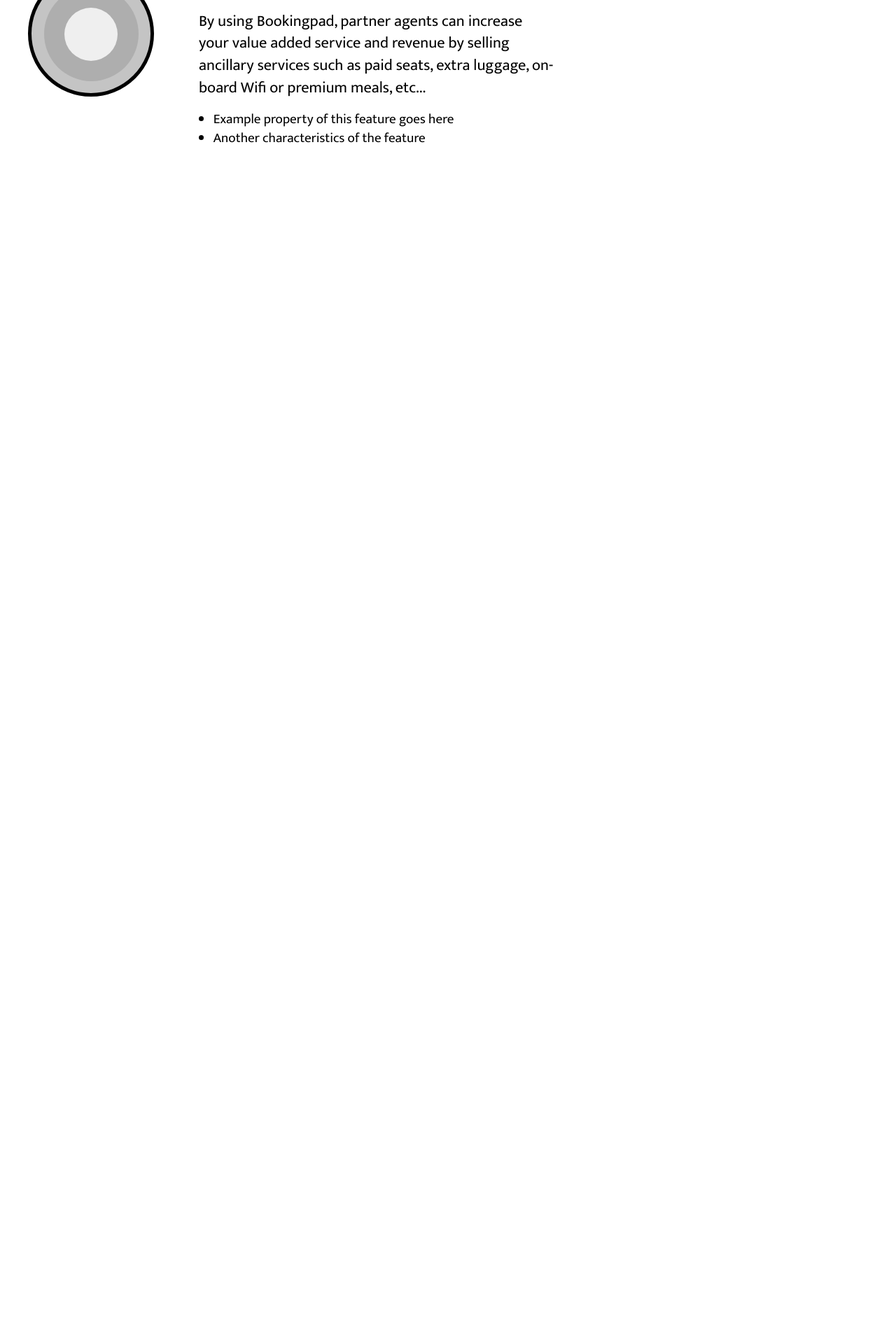
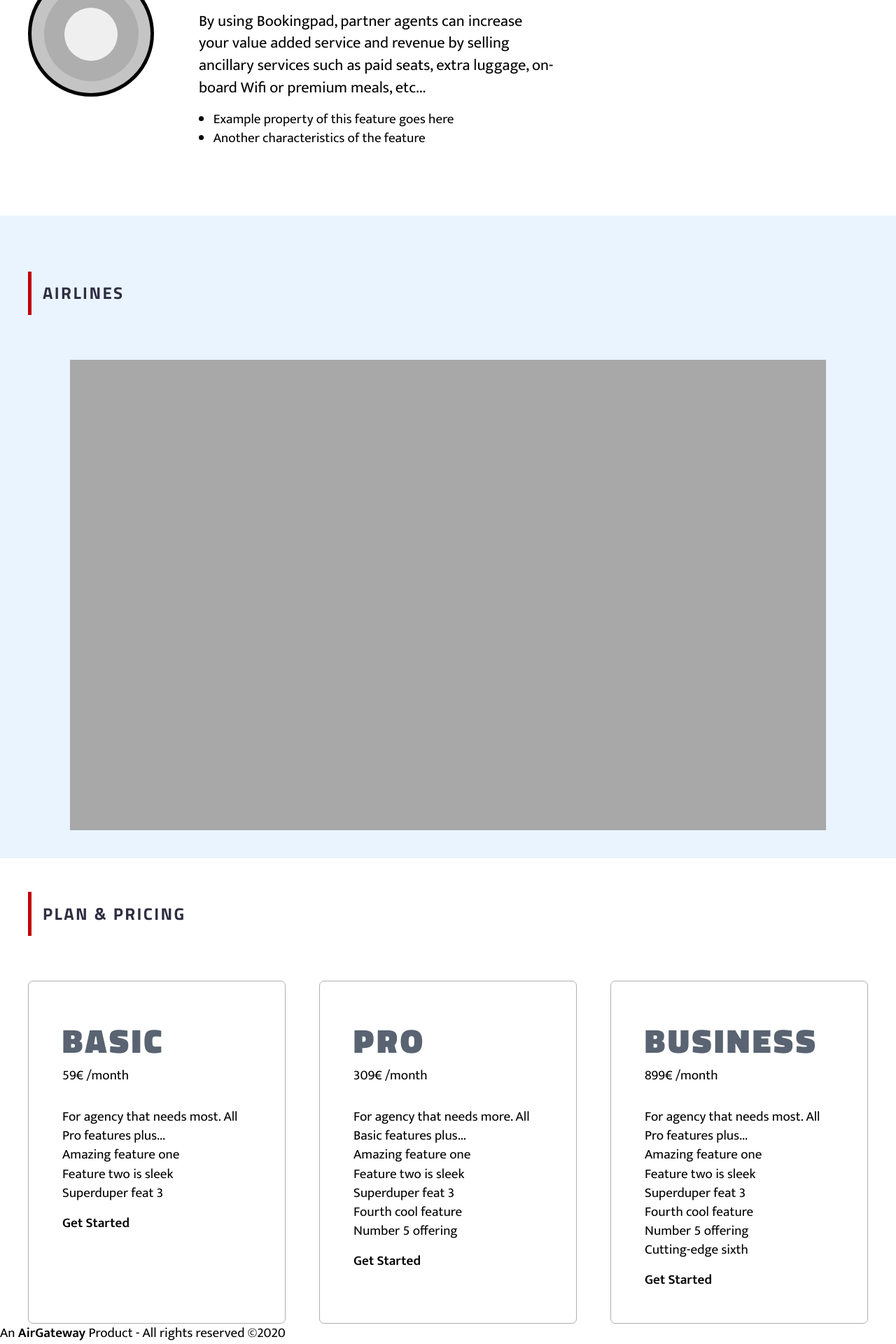
Before and after one commit to tripsimian-labs/bookingpad-web, a Jekyll site: the page built from index.md, in a window 1280 px wide. Shown: the part 1313-3233 px from the top of the page at 70% size. Built offline with Jekyll 4.4.1, drawn with Linux system fonts in a browser that asks for light colours; before the commit the page ends 1621 px from its top, so only the background shows below that.

Commit message:
Add sections for airlines and pricing&Plans

```diff
--- /dev/null
+++ b/_includes/billboard.html
@@ -0,0 +1,15 @@
+<div class="billboard">
+    <div class="wrapper">
+        <div class="billboardGrid">
+            <div class="billboardBlurb">
+                <h3>
+                    The most advanced NDC-ready booking tool for travel agents
+                </h3>
+                <a href="" class="primaryButton">Get Started</a>
+            </div>
+            <div class="billboardMedia">
+                <img src="/assets/images/videoHero.png" alt="">
+            </div>
+        </div>
+    </div>
+</div>
--- a/_includes/footer.html
+++ b/_includes/footer.html
@@ -1,6 +1,5 @@
-<footer class="site-footer">
-  <div class="site-footer">
-    <p>An <a href="https://airgateway.com/" target="new">AirGateway</a> Product - All rights reserved ©2019</p>
+<footer>
+  <div class="copyrightFooter">
+    <p>An <a href="https://airgateway.com/" target="new">AirGateway</a> Product - All rights reserved ©2020</p>
   </div>
-
 </footer>
--- /dev/null
+++ b/_includes/home_airlines.html
@@ -0,0 +1,8 @@
+<div class="homeAirlines">
+    <div class="wrapper">
+        <h2 class="sectionHeading">Airlines</h2>
+        <div class="homeAirlinesTable">
+            <img src="/assets/images/tableAirlinesPlaceholder.svg" alt="">
+        </div>
+    </div>
+</div>
--- /dev/null
+++ b/_includes/home_features.html
@@ -0,0 +1,100 @@
+<div class="homeFeatures">
+    <div class="wrapper">
+        <h2 class="sectionHeading">Product Features</h2>
+        <div class="homeFeaturesGrid">
+            <div class="homeFeaturesList">
+                <div class="homeFeaturesItem">
+                    <div class="homeFeaturesImg">
+                        <img src="/assets/images/imgFeat-01.svg" alt="">
+                    </div>
+                    <div class="homeFeaturesText">
+                        <h3>
+                            All in one tool
+                        </h3>
+                        <p>
+                            We aggregate shopping content, features, and bookings from all the NDC airlines you are
+                            authorized.
+                            All
+                            of
+                            these in one
+                            single and consistent web application.
+                        </p>
+                        <ul>
+                            <li>Example property of this feature goes here</li>
+                            <li>Another characteristics of the feature</li>
+                            <li>Perhaps a third point is needed</li>
+                        </ul>
+                    </div>
+                </div>
+                <div class="homeFeaturesItem">
+                    <div class="homeFeaturesImg">
+                        <img src="/assets/images/imgFeat-02.svg" alt="">
+                    </div>
+                    <div class="homeFeaturesText">
+                        <h3>
+                            Modern web interface
+                        </h3>
+                        <p>
+                            NDC enables airlines to deliver rich-content and ancillary services such us paid seats,
+                            extra
+                            luggage,
+                            on-board Wifi or
+                            premium meals.
+                        </p>
+                        <ul>
+                            <li>Example property of this feature goes here</li>
+                            <li>Another characteristics of the feature</li>
+                        </ul>
+                    </div>
+                </div>
+                <div class="homeFeaturesItem">
+                    <div class="homeFeaturesImg">
+                        <img src="/assets/images/imgFeat-01.svg" alt="">
+                    </div>
+                    <div class="homeFeaturesText">
+                        <h3>
+                            Increased value and revenue
+                        </h3>
+                        <p>
+                            By using Bookingpad, partner agents can increase your value added service and revenue by
+                            selling
+                            ancillary services such as paid seats, extra luggage, on-board Wifi or premium meals, etc...
+                        </p>
+                        <ul>
+                            <li>Example property of this feature goes here</li>
+                            <li>Another characteristics of the feature</li>
+                        </ul>
+                    </div>
+                </div>
+            </div>
+
+            <div class="homeUpdates">
+                <div class="homeUpdatesBox">
+                    <h3>
+                        NEWS & UPDATES
+                    </h3>
+                    <ul>
+                        <li>
+                            <a href="">
+                                Requesting and Identifying Private Fares in an NDC Offer
+                            </a>
+                            <span class="updatesDate">07-02-2020</span>
+                        </li>
+                        <li>
+                            <a href="">
+                                Grouping offers by itinerary to display all options at one glance
+                            </a>
+                            <span class="updatesDate">07-02-2020</span>
+                        </li>
+                        <li>
+                            <a href="">
+                                Added Export capability for issued Orders
+                            </a>
+                            <span class="updatesDate">07-02-2020</span>
+                        </li>
+                    </ul>
+                </div>
+            </div>
+        </div>
+    </div>
+</div>
--- /dev/null
+++ b/_includes/home_pricing.html
@@ -0,0 +1,75 @@
+<div class="homePricing">
+    <div class="wrapper">
+        <h2 class="sectionHeading">Plan & Pricing</h2>
+        <div class="homePricingGrid">
+            <div class="homePricingItem">
+                <div class="homePricingHead">
+                    <h3>Basic</h3>
+                    <div class="homePricingRate">
+                        <span>59€</span> /month
+                    </div>
+                </div>
+                <div class="homeFeaturesText">
+                    <p>
+                        For agency that needs most. All Pro features plus...
+                    </p>
+                    <ul>
+                        <li>Amazing feature one</li>
+                        <li>Feature two is sleek</li>
+                        <li>Superduper feat 3</li>
+                    </ul>
+                </div>
+                <div class="homePricingCta">
+                    <a href="">Get Started</a>
+                </div>
+            </div>
+            <div class="homePricingItem">
+                <div class="homePricingHead">
+                    <h3>Pro</h3>
+                    <div class="homePricingRate">
+                        <span>309€</span> /month
+                    </div>
+                </div>
+                <div class="homePricingText">
+                    <p>
+                        For agency that needs more. All Basic features plus...
+                    </p>
+                    <ul>
+                        <li>Amazing feature one</li>
+                        <li>Feature two is sleek</li>
+                        <li>Superduper feat 3</li>
+                        <li>Fourth cool feature</li>
+                        <li>Number 5 offering</li>
+                    </ul>
+                </div>
+                <div class="homePricingCta">
+                    <a href="">Get Started</a>
+                </div>
+            </div>
+            <div class="homePricingItem">
+                <div class="homePricingHead">
+                    <h3>Business</h3>
+                    <div class="homePricingRate">
+                        <span>899€</span> /month
+                    </div>
+                </div>
+                <div class="homePricingText">
+                    <p>
+                        For agency that needs most. All Pro features plus...
+                    </p>
+                    <ul>
+                        <li>Amazing feature one</li>
+                        <li>Feature two is sleek</li>
+                        <li>Superduper feat 3</li>
+                        <li>Fourth cool feature</li>
+                        <li>Number 5 offering</li>
+                        <li>Cutting-edge sixth</li>
+                    </ul>
+                </div>
+                <div class="homePricingCta">
+                    <a href="">Get Started</a>
+                </div>
+            </div>
+        </div>
+    </div>
+</div>
--- a/_layouts/main.html
+++ b/_layouts/main.html
@@ -45,127 +45,20 @@
       </div>
     </div>
   </div>
+
   <div id="regionMain">
 
-    <div class="billboard">
-      <div class="wrapper">
-        <div class="billboardGrid">
-          <div class="billboardBlurb">
-            <h3>
-              The most advanced NDC-ready booking tool for travel agents
-            </h3>
-            <a href="" class="primaryButton">Get Started</a>
-          </div>
-          <div class="billboardMedia">
-            <img src="/assets/images/videoHero.png" alt="">
-          </div>
-        </div>
-      </div>
-    </div>
+    {%- include billboard.html -%}
 
     <main>
-      <div class="homeFeatures">
-        <div class="wrapper">
-          <h2 class="sectionHeading">Product Features</h2>
-          <div class="homeFeaturesGrid">
-            <div class="homeFeaturesList">
-              <div class="homeFeaturesItem">
-                <div class="homeFeaturesImg">
-                  <img src="/assets/images/imgFeat-01.svg" alt="">
-                </div>
-                <div class="homeFeaturesText">
-                  <h3>
-                    All in one tool
-                  </h3>
-                  <p>
-                    We aggregate shopping content, features, and bookings from all the NDC airlines you are authorized.
-                    All
-                    of
-                    these in one
-                    single and consistent web application.
-                  </p>
-                  <ul>
-                    <li>Example property of this feature goes here</li>
-                    <li>Another characteristics of the feature</li>
-                    <li>Perhaps a third point is needed</li>
-                  </ul>
-                </div>
-              </div>
-              <div class="homeFeaturesItem">
-                <div class="homeFeaturesImg">
-                  <img src="/assets/images/imgFeat-02.svg" alt="">
-                </div>
-                <div class="homeFeaturesText">
-                  <h3>
-                    Modern web interface
-                  </h3>
-                  <p>
-                    NDC enables airlines to deliver rich-content and ancillary services such us paid seats, extra
-                    luggage,
-                    on-board Wifi or
-                    premium meals.
-                  </p>
-                  <ul>
-                    <li>Example property of this feature goes here</li>
-                    <li>Another characteristics of the feature</li>
-                  </ul>
-                </div>
-              </div>
-              <div class="homeFeaturesItem">
-                <div class="homeFeaturesImg">
-                  <img src="/assets/images/imgFeat-01.svg" alt="">
-                </div>
-                <div class="homeFeaturesText">
-                  <h3>
-                    Increased value and revenue
-                  </h3>
-                  <p>
-                    By using Bookingpad, partner agents can increase your value added service and revenue by selling
-                    ancillary services such as paid seats, extra luggage, on-board Wifi or premium meals, etc...
-                  </p>
-                  <ul>
-                    <li>Example property of this feature goes here</li>
-                    <li>Another characteristics of the feature</li>
-                  </ul>
-                </div>
-              </div>
-            </div>
 
-            <div class="homeUpdates">
-              <div class="homeUpdatesBox">
-                <h3>
-                  NEWS & UPDATES
-                </h3>
-                <ul>
-                  <li>
-                    <a href="">
-                      Requesting and Identifying Private Fares in an NDC Offer
-                    </a>
-                    <span class="updatesDate">07-02-2020</span>
-                  </li>
-                  <li>
-                    <a href="">
-                      Grouping offers by itinerary to display all options at one glance
-                    </a>
-                    <span class="updatesDate">07-02-2020</span>
-                  </li>
-                  <li>
-                    <a href="">
-                      Added Export capability for issued Orders
-                    </a>
-                    <span class="updatesDate">07-02-2020</span>
-                  </li>
-                </ul>
-              </div>
-            </div>
-          </div>
-        </div>
-      </div>
+      {%- include home_features.html -%}
+      {%- include home_airlines.html -%}
+      {%- include home_pricing.html -%}
+
     </main>
-    <footer>
-      <div class="copyrightFooter">
 
-      </div>
-    </footer>
+    {%- include footer.html -%}
+
   </div>
 </body>
--- a/_sass/layout.scss
+++ b/_sass/layout.scss
@@ -212,3 +212,46 @@
     padding-top: 0.4rem;
   }
 }
+
+.homeAirlines {
+  display: block;
+  background-color: #e9f4ff;
+  padding: 2rem 1rem;
+
+  &Table {
+    text-align: center;
+  }
+}
+
+.homePricing {
+  &Grid {
+    display: grid;
+    grid-template-columns: repeat(3, 1fr);
+    grid-gap: 3rem;
+  }
+
+  &Item {
+    border: 1px solid #aeaeae;
+    box-sizing: border-box;
+    border-radius: 7px;
+    padding: 3rem;
+
+    h3 {
+      font-family: "Titillium Web", sans-serif;
+      font-weight: 900;
+      font-size: 48px;
+      line-height: 73px;
+      letter-spacing: 0.08em;
+      color: #596371;
+      text-transform: uppercase;
+    }
+
+    ul {
+      margin-bottom: 1rem;
+    }
+  }
+
+  &Head {
+    margin-bottom: 2rem;
+  }
+}
```
Also changed, not shown: assets/images/tableAirlinesPlaceholder.svg (added).
